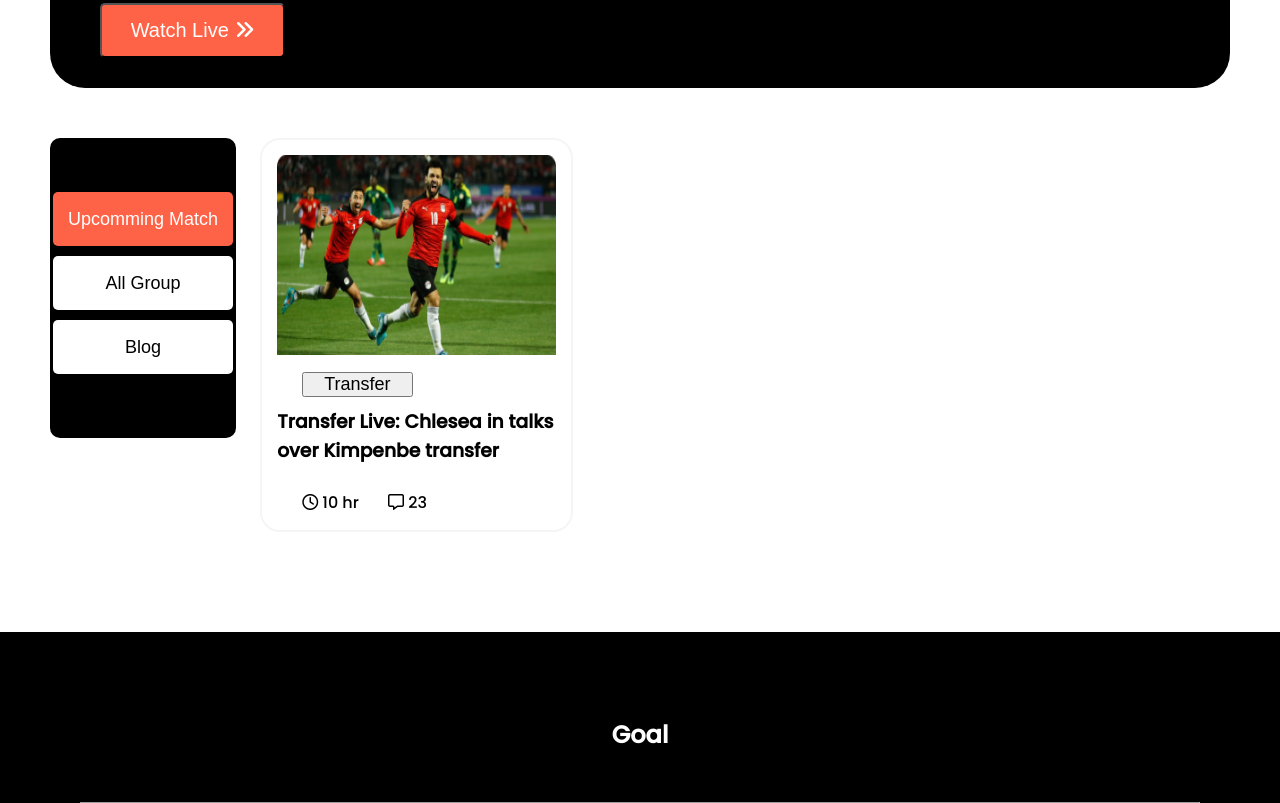
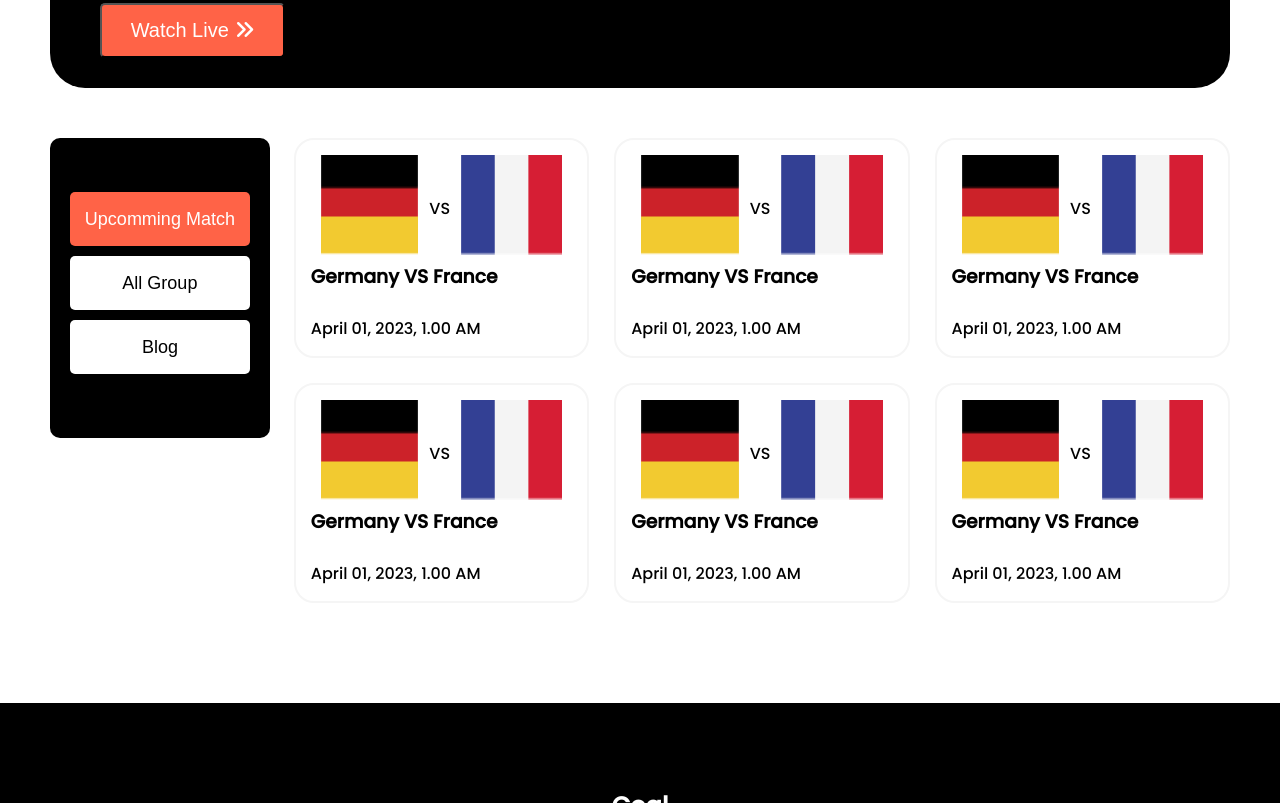
Before and after one commit to osmanshaon/world-cup2, a plain HTML site: page index.html in a window 1280 px wide. Shown: the part 677-1480 px from the top of the page. Drawn offline with Linux system fonts and the light colour scheme.

Commit message:
flaf updage

```diff
--- a/index.html
+++ b/index.html
@@ -84,7 +84,8 @@
                     <!-- Blog Button  -->
                     <div class="box-btns">
                         <button class="box-btn">
-                            <a href="https://osmanshaon.github.io/world-cup/" class="box-link" target="_blank" style="text-decoration: none; color:black">Blog</a>
+                            <a href="https://osmanshaon.github.io/world-cup/" class="box-link" target="_blank"
+                                style="text-decoration: none; color:black">Blog</a>
                         </button>
                     </div>
                 </div>
@@ -95,31 +96,153 @@
                     <!-- Blog 1 -->
                     <div class="blog">
                         <div class="blog-banner">
-                            <img src="images/Blog Image.png" alt="">
-                        </div>
+                            <div class="flag">
+                                <img src="images/germany Flag.png" alt="">
+                            </div>
+                            <div>
+                                <p> VS </p>
+                            </div>
 
-                        <div class="blog-btn">
-                            <button>
-                                <a class="transfer" href="">Transfer</a>
-                            </button>
+                            <div class="flag">
+                                <img src="images/Flag.png" alt="">
+                            </div>
+
                         </div>
 
                         <div class="blog-detail">
                             <h3 class="blog-title">
-                                Transfer Live: Chlesea in talks over Kimpenbe transfer
+                                Germany VS France
                             </h3>
                             <br>
-                            <div class="blog-info">
-                                <div>
-                                    <i class="fa-regular fa-clock"></i> 10 hr
-                                    <i class="fa-regular fa-message"></i> 23
-                                </div>
-                            </div>
+                            <p>April 01, 2023, 1.00 AM</p>
                         </div>
                     </div>
 
+                    <!-- Blog 2 -->
+                    <div class="blog">
+                        <div class="blog-banner">
+                            <div class="flag">
+                                <img src="images/germany Flag.png" alt="">
+                            </div>
+                            <div>
+                                <p> VS </p>
+                            </div>
+
+                            <div class="flag">
+                                <img src="images/Flag.png" alt="">
+                            </div>
+
+                        </div>
+
+                        <div class="blog-detail">
+                            <h3 class="blog-title">
+                                Germany VS France
+                            </h3>
+                            <br>
+                            <p>April 01, 2023, 1.00 AM</p>
+                        </div>
+                    </div>
+
+                    <!-- Blog 3 -->
+                    <div class="blog">
+                        <div class="blog-banner">
+                            <div class="flag">
+                                <img src="images/germany Flag.png" alt="">
+                            </div>
+                            <div>
+                                <p> VS </p>
+                            </div>
+
+                            <div class="flag">
+                                <img src="images/Flag.png" alt="">
+                            </div>
+
+                        </div>
+
+                        <div class="blog-detail">
+                            <h3 class="blog-title">
+                                Germany VS France
+                            </h3>
+                            <br>
+                            <p>April 01, 2023, 1.00 AM</p>
+                        </div>
+                    </div>
+
+                    <!-- Blog 4 -->
+                    <div class="blog">
+                        <div class="blog-banner">
+                            <div class="flag">
+                                <img src="images/germany Flag.png" alt="">
+                            </div>
+                            <div>
+                                <p> VS </p>
+                            </div>
+
+                            <div class="flag">
+                                <img src="images/Flag.png" alt="">
+                            </div>
+
+                        </div>
+
+                        <div class="blog-detail">
+                            <h3 class="blog-title">
+                                Germany VS France
+                            </h3>
+                            <br>
+                            <p>April 01, 2023, 1.00 AM</p>
+                        </div>
+                    </div>
+
+                    <!-- Blog 5 -->
+                    <div class="blog">
+                        <div class="blog-banner">
+                            <div class="flag">
+                                <img src="images/germany Flag.png" alt="">
+                            </div>
+                            <div>
+                                <p> VS </p>
+                            </div>
+
+                            <div class="flag">
+                                <img src="images/Flag.png" alt="">
+                            </div>
+
+                        </div>
+
+                        <div class="blog-detail">
+                            <h3 class="blog-title">
+                                Germany VS France
+                            </h3>
+                            <br>
+                            <p>April 01, 2023, 1.00 AM</p>
+                        </div>
+                    </div>
+
+                    <!-- Blog 6 -->
+                    <div class="blog">
+                        <div class="blog-banner">
+                            <div class="flag">
+                                <img src="images/germany Flag.png" alt="">
+                            </div>
+                            <div>
+                                <p> VS </p>
+                            </div>
+
+                            <div class="flag">
+                                <img src="images/Flag.png" alt="">
+                            </div>
+
+                        </div>
+
+                        <div class="blog-detail">
+                            <h3 class="blog-title">
+                                Germany VS France
+                            </h3>
+                            <br>
+                            <p>April 01, 2023, 1.00 AM</p>
+                        </div>
+                    </div>
                 </div>
-
             </section>
 
             <!-- View All Button  -->
--- a/style.css
+++ b/style.css
@@ -9,7 +9,7 @@
 */
 
 * {
-    margin: 0;
+    margin : 0;
     padding: 0;
 }
 
@@ -110,138 +110,122 @@ main {
 }
 
 /* 3 Buttons */
-.box-btn{
+.box-btn {
     text-decoration: none;
-    border: none;
-    background: white;
-    width: 180px;
-    height: 54px;
-    font-size: 18px;
-    margin-top: 10;
-    margin-bottom: 10px;
-    border-radius: 5px;
-    text-align: center;
-    cursor: pointer;
+    border         : none;
+    background     : white;
+    width          : 180px;
+    height         : 54px;
+    font-size      : 18px;
+    margin-top     : 10;
+    margin-bottom  : 10px;
+    border-radius  : 5px;
+    text-align     : center;
+    cursor         : pointer;
 }
 
-#btn-sel{
-    color: white;
+#btn-sel {
+    color           : white;
     background-color: tomato;
 }
 
 /*
     View All Button
 */
-.view-all-btn{
+.view-all-btn {
     display: none;
 }
 
 /* All Blogs  */
-.blogs{
-    display: grid;
+.blogs {
+    display              : grid;
     grid-template-columns: repeat(3, 1fr);
-    grid-column-gap: 15px;
-    grid-row-gap: 15px;
+    grid-column-gap      : 25px;
+    grid-row-gap         : 25px;
 }
 
-.blog{
-    border: 2px solid whitesmoke;
+.blog {
+    border       : 2px solid whitesmoke;
     border-radius: 20px;
-    padding: 15px;
+    padding      : 15px;
 }
 
-.blog-btn{
-    margin-left: 15px;
-    padding: 10px;
+.blog-banner{
+    display: flex;
+    align-items: center;
 }
 
-.blog-banner img{
-    width: 100%;
-    height: 200px;
+.flag{
+    align-items: center;
+    justify-content: right;
+    margin-left: 10px;
+    margin-right: 10px;
 }
 
-.transfer{
-    color: black;
-    text-decoration: none;
-    text-align: center;
-    width: 100px;
-    height: 40px;
-    font-size: 18px;
-    cursor: pointer;
-    margin-top: 25px;
-    margin-bottom: 25px;
-    padding: 20px;
-    border-radius: 5px;
-}
-
-.fa-regular{
-    margin-left: 25px;
-}
-
-.blog-info{
-    display: flex;
-    align-items: left;
+.flag img {
+    width : 100%;
+    height: 100px;
 }
 
 /*
     Footer 3rd page
 */
-.container-ftr{
+.container-ftr {
     width           : 100%;
     height          : 100%;
     margin-top      : 50px;
     background-color: black;
 }
 
-#goal{
-    color: white;
+#goal {
+    color          : white;
     justify-content: center;
-    text-align: center;
-    margin-top: 50px;
-    padding-top: 85px;
-    margin-bottom: 50px;
+    text-align     : center;
+    margin-top     : 50px;
+    padding-top    : 85px;
+    margin-bottom  : 50px;
 }
 
 
-hr{
+hr {
     border-start-end-radius: 0.5px solid gray;
-    margin-top: 50px;
-    margin-bottom: 20px;
-    margin-left: 80px;
-    margin-right: 80px;
+    margin-top             : 50px;
+    margin-bottom          : 20px;
+    margin-left            : 80px;
+    margin-right           : 80px;
 }
 
-.footer-links{
-    display: flex;
+.footer-links {
+    display        : flex;
     justify-content: center;
-    align-items: center;
+    align-items    : center;
 }
 
-.footer-link{
+.footer-link {
     margin-bottom: 85px;
 }
 
-.link{
+.link {
     text-decoration: none;
-    color: white;
-    margin-bottom: 50px;
-    margin-left: 20px;
-    padding-left: 20px;
+    color          : white;
+    margin-bottom  : 50px;
+    margin-left    : 20px;
+    padding-left   : 20px;
 }
 
 /* 3 Social Media  */
-.social-media{
-    color: skyblue;
-    font-size: 35px;
+.social-media {
+    color        : skyblue;
+    font-size    : 35px;
     margin-bottom: 50px;
-    margin-left: 20px;
-    padding-left: 20px;
+    margin-left  : 20px;
+    padding-left : 20px;
 }
 
 /*
     Media: For Mobile Device
 */
-@media only screen and (max-width: 688px){
+@media only screen and (max-width: 688px) {
     .container {
         width: 100%;
     }
@@ -249,8 +233,8 @@ hr{
     .banners {
         display              : flex;
         grid-template-columns: 1fr;
-        flex-direction: column;
-        align-items: center;
+        flex-direction       : column;
+        align-items          : center;
     }
 
     .banner {
@@ -264,7 +248,7 @@ hr{
     }
 
     .banner-desc {
-        color      : white;
+        color    : white;
         font-size: 12px;
 
     }
@@ -286,31 +270,31 @@ hr{
         height: 250px;
     }
 
-.container-blog{
+    .container-blog {
         display              : flex;
         grid-template-columns: 1fr;
-    flex-direction: column;
-    align-items: center;
+        flex-direction       : column;
+        align-items          : center;
     }
 
     /* 3 Buttons Box */
     .blog-left-btn {
-    background     : white;
+        background: white;
     }
 
     /* 3 Buttons */
-.box-btn{
+    .box-btn {
         border: 2px solid whitesmoke;
     }
 
-.blogs{
-    display: grid;
+    .blogs {
+        display              : grid;
         grid-template-columns: repeat(1, 1fr);
     }
 
 
 
-.footer-links{
+    .footer-links {
         flex-direction: column;
     }
 }
@@ -321,7 +305,7 @@ hr{
     Media: For Tab/Tablet Device
 */
 
-@media only screen and (min-width: 688px) and (max-width: 992px){
+@media only screen and (min-width: 688px) and (max-width: 992px) {
     .container {
         width: 100%;
     }
@@ -337,7 +321,7 @@ hr{
     }
 
     .banner-desc {
-      color      : white;
+        color    : white;
         font-size: 12px;
 
     }
@@ -359,34 +343,34 @@ hr{
         height: 350px;
     }
 
-.container-blog{
-  display              : block;
+    .container-blog {
+        display: block;
     }
 
 
     /* 3 Buttons Box */
     .blog-left-btn {
-    display: flex;
-    flex-direction: row;
-    align-items: center;
+        display        : flex;
+        flex-direction : row;
+        align-items    : center;
         justify-content: center;
         background     : white;
-    width: 100%;
-    height: 300px;
+        width          : 100%;
+        height         : 300px;
     }
 
     /* 3 Buttons */
-.box-btn{
+    .box-btn {
 
         border: 3px solid whitesmoke;
     }
 
-.blogs{
-  display: grid;
+    .blogs {
+        display              : grid;
         grid-template-columns: repeat(2, 1fr);
     }
 
-.watch-live{
+    .watch-live {
         color           : white;
         background-color: tomato;
         width           : 150px;
@@ -396,9 +380,9 @@ hr{
         border-radius   : 5px;
     }
 
-.footer-links{
-    display: flex;
-    flex-wrap: wrap;
+    .footer-links {
+        display        : flex;
+        flex-wrap      : wrap;
         justify-content: center
     }
 }
```
Lines whose indentation alone changed are shown as unchanged.
